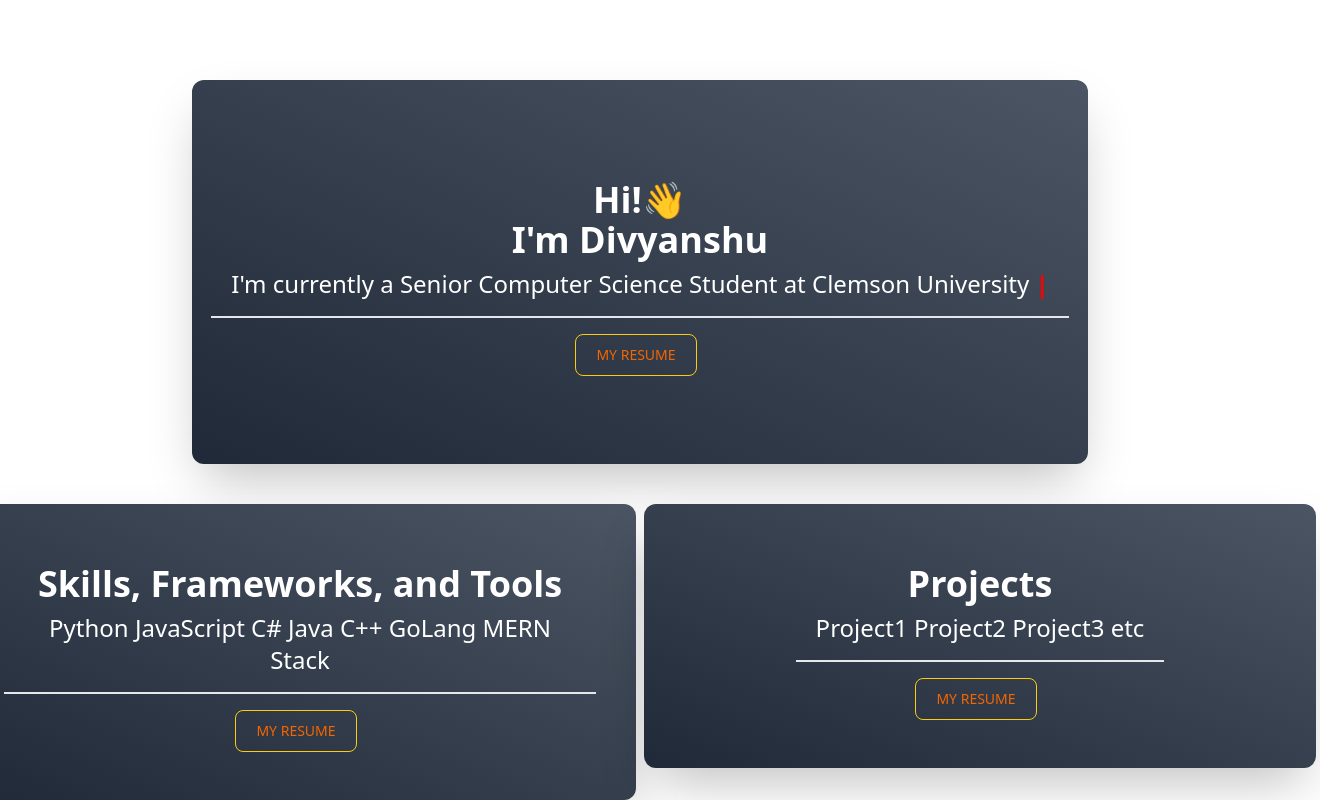
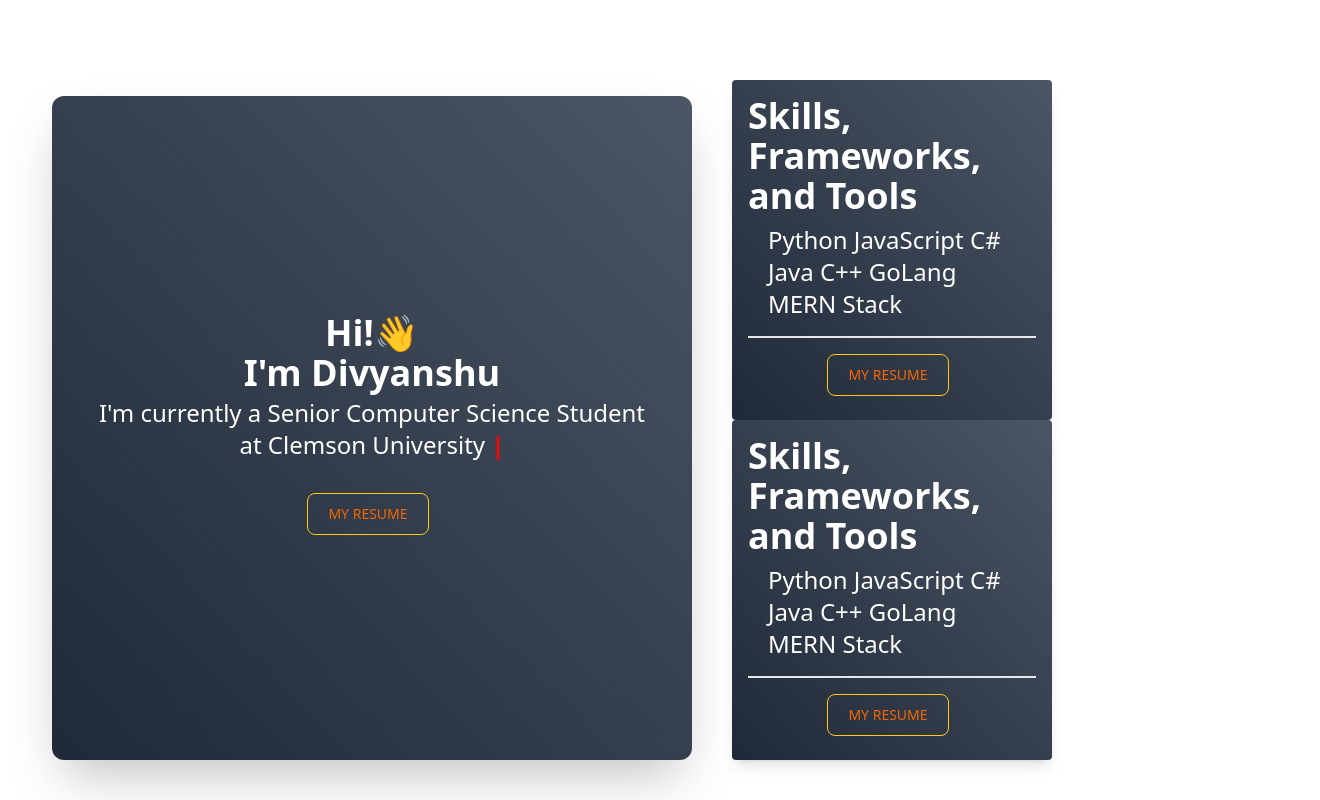
Before and after one commit to divpatel10/divyanshupatel.me, a React (Create React App) app in the folder mywebsite/: page / in a window 1280 px wide. Shown: the whole page, 1320 px wide, since content can reach past the window. Built offline with nearby package versions, Linux system fonts and the light colour scheme; the HTML template or start-up script is replaced by a standard one.

Commit message:
layout changes

```diff
--- a/mywebsite/public/index.html
+++ b/mywebsite/public/index.html
@@ -23,7 +23,7 @@
       work correctly both with client-side routing and a non-root public URL.
       Learn how to configure a non-root public URL by running `npm run build`.
     -->
-    <title>React App</title>
+    <title>Divyanshu</title>
   </head>
   <body>
     <noscript>You need to enable JavaScript to run this app.</noscript>
--- a/mywebsite/src/App.js
+++ b/mywebsite/src/App.js
@@ -5,12 +5,17 @@ import Skills from "./components/Skills"
 import AboutMe from "./components/AboutMe"
 function App() {
   return (
-    <div>
+
+      <div className="flex justify-center flex-wrap ">
 
         <AboutMe/>
-        <div className="flex flex-wrap -mx-10">
+
+        <div className="flex flex-col justify-between mx-8 mt-20 md:mx-0 md:w-1/4 ">
+
         <Skills/>
+
         <Projects/>
+
         </div>
     </div>
 
--- a/mywebsite/src/components/AboutMe.js
+++ b/mywebsite/src/components/AboutMe.js
@@ -6,15 +6,17 @@ import { FaRegEnvelope } from 'react-icons/fa';
 
 function AboutMe(){
     return(
-        <div className=" w-full">
-            <div className='flex flex-col justify-center from-gray-600 to-gray-800 bg-gradient-to-bl max-w-4xl mx-auto bg-white shadow-2xl rounded-xl py-20 mt-20'>
+        <div className="flex flex-col items-center justify-center text-center p-6 from-gray-600 to-gray-800 text-white bg-gradient-to-bl mt-24  shadow-2xl rounded-xl mr-10 -ml-44 mb-8 flex-1 md:mb-0  md:w-1/2 sm:flex-initial">
+            {/* <div className='from-gray-600 to-gray-800 bg-gradient-to-bl max-w-4xl mx-8 bg-white shadow-2xl rounded-xl py-20 mt-10'> */}
 
-                <div className="text-center mt-5 text-white">
+                <div >
+
+                    <div>
 
                     <p className='text-4xl sm:text-4xl font-semibold '>
                     Hi!👋 <br/>I'm Divyanshu
                     </p>
-                    <p className=' text-xl sm:text-2xl pt-2 pb-4 px-5 w-auto inline-block border-b-2'>
+                    <p className=' text-xl sm:text-2xl pt-1 pb-4 px-5 w-auto inline-block border-b-1 text-ellipsis' >
                        I'm currently a Senior Computer Science Student at Clemson University
                        <span class="cursor"><b> |</b></span>
                     </p>
@@ -25,10 +27,11 @@ function AboutMe(){
                         MY RESUME
                         </button>
                     </div>
+                    </div>
         </div>
       </div>
 
-        </div>
+
     );
 }
 
--- a/mywebsite/src/components/Projects.js
+++ b/mywebsite/src/components/Projects.js
@@ -6,16 +6,14 @@ import { FaRegEnvelope } from 'react-icons/fa';
 
 function Projects(){
     return(
-        <div className="w-full md:w-1/2 xl:w-1/2">
-            <div className='flex flex-col justify-center from-gray-600 to-gray-800 bg-gradient-to-bl max-w-2xl mx-auto bg-white shadow-2xl rounded-xl p-10 mt-10'>
+        <div className="flex flex-col from-gray-600 to-gray-800 bg-gradient-to-bl text-white rounded p-4 items-center shadow-lg">
 
-                <div className="text-center mt-5 text-white">
 
                     <p className='text-4xl sm:text-4xl font-semibold '>
-                    Projects
+                    Skills, Frameworks, and Tools
                     </p>
                     <p className=' text-xl sm:text-2xl pt-2 pb-4 px-5 w-auto inline-block border-b-2'>
-                       Project1 Project2 Project3 etc
+                       Python JavaScript C# Java C++ GoLang MERN Stack
                     </p>
 
                     <div className="flex align-center justify-center mt-4">
@@ -23,8 +21,6 @@ function Projects(){
                     <button type="button" class="button" class="text-clemrange hover:text-white border border-yellow-400 hover:bg-clemrange focus:ring-4 focus:ring-yellow-400 font-medium rounded-lg text-sm px-5 py-2.5 text-center mr-2 mb-2 dark:border-yellow-500 dark:text-yellow-500 dark:hover:text-white dark:hover:bg-clemrange dark:focus:ring-yellow-200">
                         MY RESUME
                         </button>
-                    </div>
-        </div>
       </div>
 
         </div>
--- a/mywebsite/src/components/Skills.js
+++ b/mywebsite/src/components/Skills.js
@@ -6,10 +6,8 @@ import { FaRegEnvelope } from 'react-icons/fa';
 
 function Skills(){
     return(
-        <div className="w-full md:w-1/2 xl:w-1/2">
-            <div className='flex flex-col justify-center from-gray-600 to-gray-800 bg-gradient-to-bl max-w-2xl mx-auto bg-white shadow-2xl rounded-xl p-10 mt-10'>
+        <div className="flex flex-col from-gray-600 to-gray-800 bg-gradient-to-bl text-white rounded p-4 items-center shadow-lg mb-4 md:mb-auto">
 
-                <div className="text-center mt-5 text-white">
 
                     <p className='text-4xl sm:text-4xl font-semibold '>
                     Skills, Frameworks, and Tools
@@ -23,8 +21,6 @@ function Skills(){
                     <button type="button" class="button" class="text-clemrange hover:text-white border border-yellow-400 hover:bg-clemrange focus:ring-4 focus:ring-yellow-400 font-medium rounded-lg text-sm px-5 py-2.5 text-center mr-2 mb-2 dark:border-yellow-500 dark:text-yellow-500 dark:hover:text-white dark:hover:bg-clemrange dark:focus:ring-yellow-200">
                         MY RESUME
                         </button>
-                    </div>
-        </div>
       </div>
 
         </div>
```
